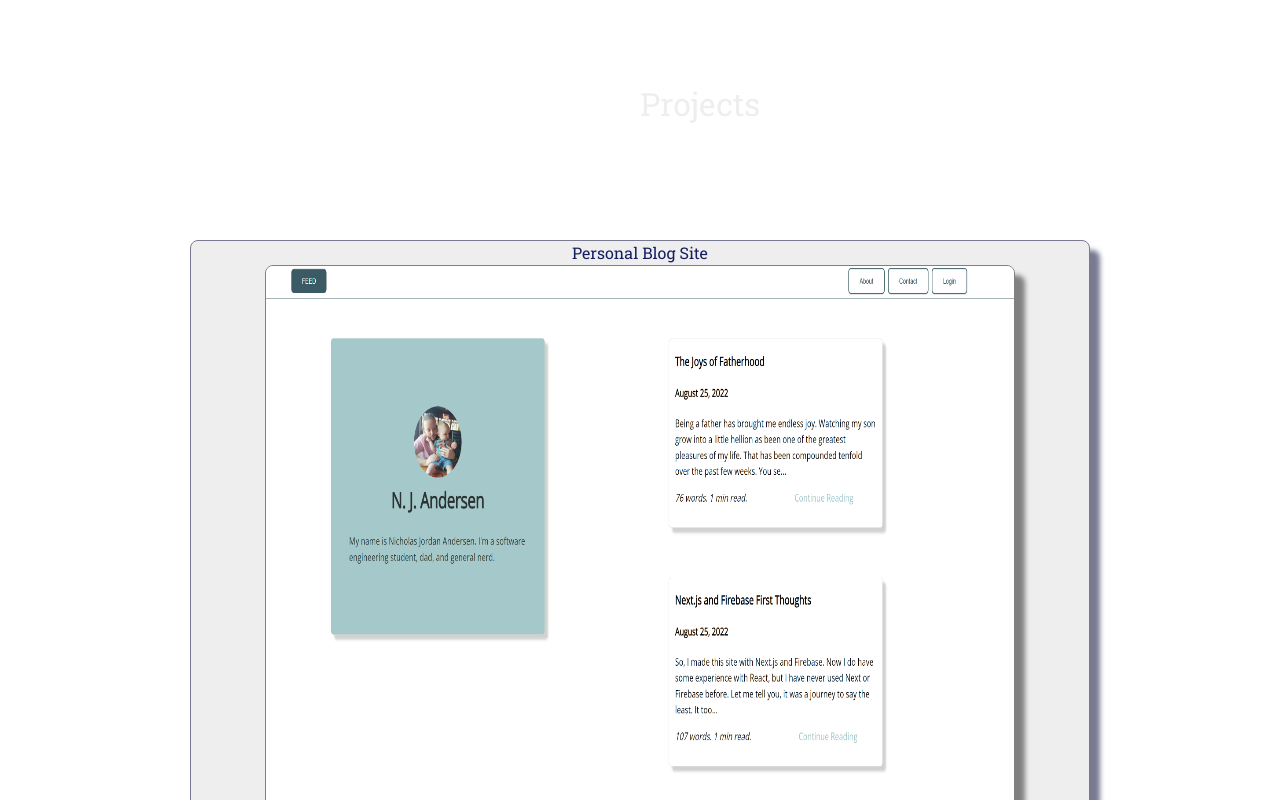
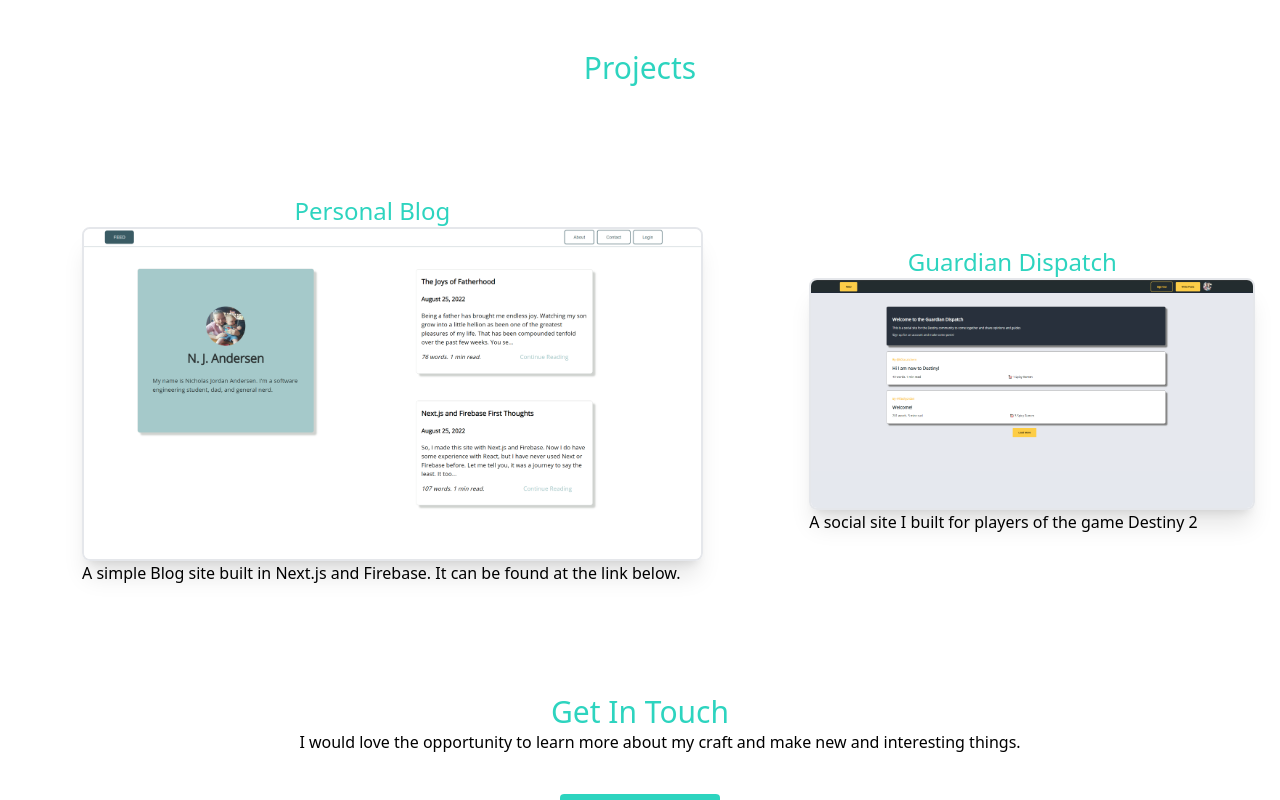
Before and after one commit to njandersen/personal-site, a React (Create React App) app: page / in a window 1280 px wide. Shown: the part 2000-2800 px from the top of the page. Built offline with nearby package versions, Linux system fonts and the light colour scheme.

Commit message:
final refactor of css to tailwind

```diff
--- a/public/styles.css
+++ b/public/styles.css
@@ -1,36 +1 @@
 @import url("https://fonts.googleapis.com/css2?family=Montserrat&family=Open+Sans&family=Roboto+Slab&display=swap");
-
-:root {
-  --color-text: #eeeeee;
-  --color-border: #787a91;
-}
-
-/* Contact Section */
-/* ------------------------------------------- */
-.getInTouch {
-  text-align: center;
-  padding-top: 5%;
-}
-.contactHeading {
-  font-size: 3rem;
-  margin-bottom: 0%;
-}
-.contactBody {
-  font-size: 1.5rem;
-  margin-top: 0%;
-}
-.contact {
-  background-color: black;
-  font-size: 20px;
-  padding: 10px 60px;
-  border-radius: 5px;
-  margin: 10px 0px;
-  cursor: pointer;
-}
-
-/* Footer Section */
-/* ------------------------------------------- */
-
-.footer-text {
-  text-align: center;
-}
--- a/src/component/About.jsx
+++ b/src/component/About.jsx
@@ -1,6 +1,9 @@
 import React from "react";
 import Aos from "aos";
 import { useEffect } from "react";
+
+import Icons from "./UI/Icons";
+
 import "aos/dist/aos.css";
 
 function About() {
@@ -27,6 +30,7 @@ function About() {
           </div>
         </div>
       </div>
+      <Icons />
     </section>
   );
 }
--- a/src/component/App.jsx
+++ b/src/component/App.jsx
@@ -1,12 +1,12 @@
 import React from "react";
 import { BrowserRouter as Router } from "react-router-dom";
+
 import About from "./About";
 import Greeting from "./Greeting";
 import Skills from "./Skills/Skills";
 import Projects from "./Projects/Projects";
 import Contact from "./Contact";
 import Footer from "./Footer";
-import Icons from "./UI/Icons";
 import NavBar from "./UI/NavBar";
 
 function App() {
@@ -20,7 +20,6 @@ function App() {
       <Skills />
       <Projects />
       <Contact />
-      <Icons />
       <Footer />
     </main>
   );
--- a/src/component/Contact.jsx
+++ b/src/component/Contact.jsx
@@ -1,28 +1,17 @@
-import { Button } from "./UI/Button";
-import React, { useState } from "react";
+import React from "react";
 
 function Contact() {
-  const [button] = useState(true);
-
   return (
     <section id="contact">
-      <div className="getInTouch">
-        <h1 className="contactHeading">Get In Touch</h1>
-        <p className="contactBody">
+      <div className="flex flex-col justify-center items-center">
+        <h1 className="text-3xl text-teal-400">Get In Touch</h1>
+        <p className="ml-10">
           I would love the opportunity to learn more about my craft and make new
           and interesting things.
         </p>
-        {button ? (
-          <a href="mailto:njandersen22@gmail.com" className="btn-link">
-            <Button buttonStyle="btn--outline">Contact Me</Button>
-          </a>
-        ) : (
-          <a href="mailto:njandersen22@gmail.com" className="btn-link">
-            <Button buttonStyle="btn--outline" buttonSize="btn--moblie">
-              Contact Me
-            </Button>
-          </a>
-        )}
+        <button className="bg-teal-400 text-white rounded  mt-10 h-10 w-40 hover:bg-white hover:border-teal-400 hover:border-2 hover:text-teal-400">
+          <a href="mailto:njandersen22@gmail.com">Contact Me</a>
+        </button>
       </div>
     </section>
   );
--- a/src/component/Footer.jsx
+++ b/src/component/Footer.jsx
@@ -1,17 +1,13 @@
-
 import React from "react";
 
-
-
-
 function Footer() {
-   return (
-      <section id='footer'>
-      <div className="footer-text">
-      <p>© Nicholas Jordan Andersen.</p>
+  return (
+    <section id="footer">
+      <div className="justify-center flex">
+        <p>© Nicholas Jordan Andersen.</p>
       </div>
-      </section>
-   );
+    </section>
+  );
 }
 
 export default Footer;
--- a/src/component/Projects/Projects.jsx
+++ b/src/component/Projects/Projects.jsx
@@ -1,33 +1,52 @@
 import "aos/dist/aos.css";
-import "./Projects.scss";
 
 function Projects() {
   return (
-    <>
-      <section id="projects">
-        <h1 className="projects-heading">Projects</h1>
-        <div className="project-container">
-          <div className="card project1-card" data-Aos="fade-right">
-            <h2>Personal Blog Site</h2>
-            <img
-              className="project1-img"
-              src="../files/blog screenshot.png"
-              alt="project1"
-            />
-            <h3>
-              A simple Blog site built in Next.js and Firebase. It can be found
-              at the link below.
-            </h3>
+    <section
+      id="projects"
+      className="flex flex-col justify-center items-center my-20"
+    >
+      <h1 className="text-teal-400 text-3xl py-20">Projects</h1>
+      <div className="md:flex-row md:flex md:justify-center md:items-center">
+        <div className="flex flex-col justify-center items-center">
+          <h2 className="text-teal-400 text-2xl">
             <a
               href="https://personal-blog-njandersen.vercel.app/"
               className="project1-link"
             >
               Personal Blog
             </a>
-          </div>
+          </h2>
+          <img
+            className="border-2 rounded-lg ml-10 w-10/12 shadow-xl "
+            src="../files/blog screenshot.png"
+            alt="project1"
+          />
+          <h3 className="ml-10 w-10/12">
+            A simple Blog site built in Next.js and Firebase. It can be found at
+            the link below.
+          </h3>
         </div>
-      </section>
-    </>
+        <div className="flex flex-col justify-center items-center my-20">
+          <h2 className="text-teal-400 text-2xl">
+            <a
+              href="https://guardian-dispatch.vercel.app/"
+              className="project1-link"
+            >
+              Guardian Dispatch
+            </a>
+          </h2>
+          <img
+            className="border-2 rounded-lg ml-10 w-10/12 shadow-xl "
+            src="../files/guardian-dispatch.png"
+            alt="project2"
+          />
+          <h3 className="ml-10 w-10/12">
+            A social site I built for players of the game Destiny 2
+          </h3>
+        </div>
+      </div>
+    </section>
   );
 }
 export default Projects;
--- a/src/component/Projects/Projects.scss
+++ /dev/null
@@ -1,38 +0,0 @@
-@use "public/base";
-
-.projects-heading {
-  margin: auto;
-  padding-top: 20%;
-  padding-left: 50%;
-  padding-bottom: 5%;
-  font-size: 2rem;
-}
-.project-container {
-  display: flex;
-  justify-content: center;
-  margin-top: 3rem;
-}
-.project1-card {
-  @include base.card;
-  width: 900px;
-}
-.project1-img {
-  height: 600px;
-  width: 750px;
-  border: 1px solid gray;
-  border-radius: 8px;
-  box-shadow: 10px 10px 5px gray;
-}
-.project1-link {
-  text-decoration: none;
-  margin-bottom: 1rem;
-}
-
-@media screen and (max-width: 480px) {
-  .project1-card {
-    width: 480px;
-  }
-  .project1-img {
-    width: 480px;
-  }
-}
--- a/src/component/UI/Button.css
+++ b/src/component/UI/Button.css
@@ -57,7 +57,7 @@
 .btn--medium:hover,
 .btn--mobile:hover {
   transition: all 0.3s ease-out;
-  background-color: #787a91;
+  background-color: white;
   color: #242424;
 }
 
--- a/src/component/UI/Icons.jsx
+++ b/src/component/UI/Icons.jsx
@@ -1,18 +1,17 @@
 import React from "react";
 import { FaGithubSquare } from "react-icons/fa";
 import { FaLinkedinIn } from "react-icons/fa";
-import "./Icons.scss";
 
 //Renders icons for websites at the bottom of the page useing react-icons.
 class ContactIcons extends React.Component {
   render() {
     return (
-      <div className="icons">
-        <a className="github" href="https://github.com/njandersen">
+      <div className="flex flex-row justify-center items-center text-center mt-6">
+        <a className="text-teal-400 px-10" href="https://github.com/njandersen">
           <FaGithubSquare size={42} />
         </a>
         <a
-          className="linkedin"
+          className="text-teal-400"
           href="https://www.linkedin.com/in/nicholas-andersen-962b60121/"
         >
           <FaLinkedinIn size={42} />
--- a/src/component/UI/Icons.scss
+++ /dev/null
@@ -1,11 +0,0 @@
-.icons {
-  text-align: center;
-  padding-top: 40px;
-}
-.github {
-  padding-right: 30px;
-  color: white;
-}
-.linkedin {
-  color: white;
-}
--- a/src/component/UI/NavBar.jsx
+++ b/src/component/UI/NavBar.jsx
@@ -4,7 +4,7 @@ import { Link } from "react-router-dom";
 
 import { Button } from "./Button";
 
-function Nav() {
+function Nav(props) {
   const [isOpen, setIsOpen] = useState(false);
   const [button, setButton] = useState(true);
 
--- a/tailwind.config.js
+++ b/tailwind.config.js
@@ -1,5 +1,6 @@
 /** @type {import('tailwindcss').Config} */
 module.exports = {
+  darkMode: "class",
   content: ["./src/**/*.{js,jsx,ts,tsx}"],
   theme: {
     screens: {
```
Also changed, not shown: public/files/guardian-dispatch.png (added).
